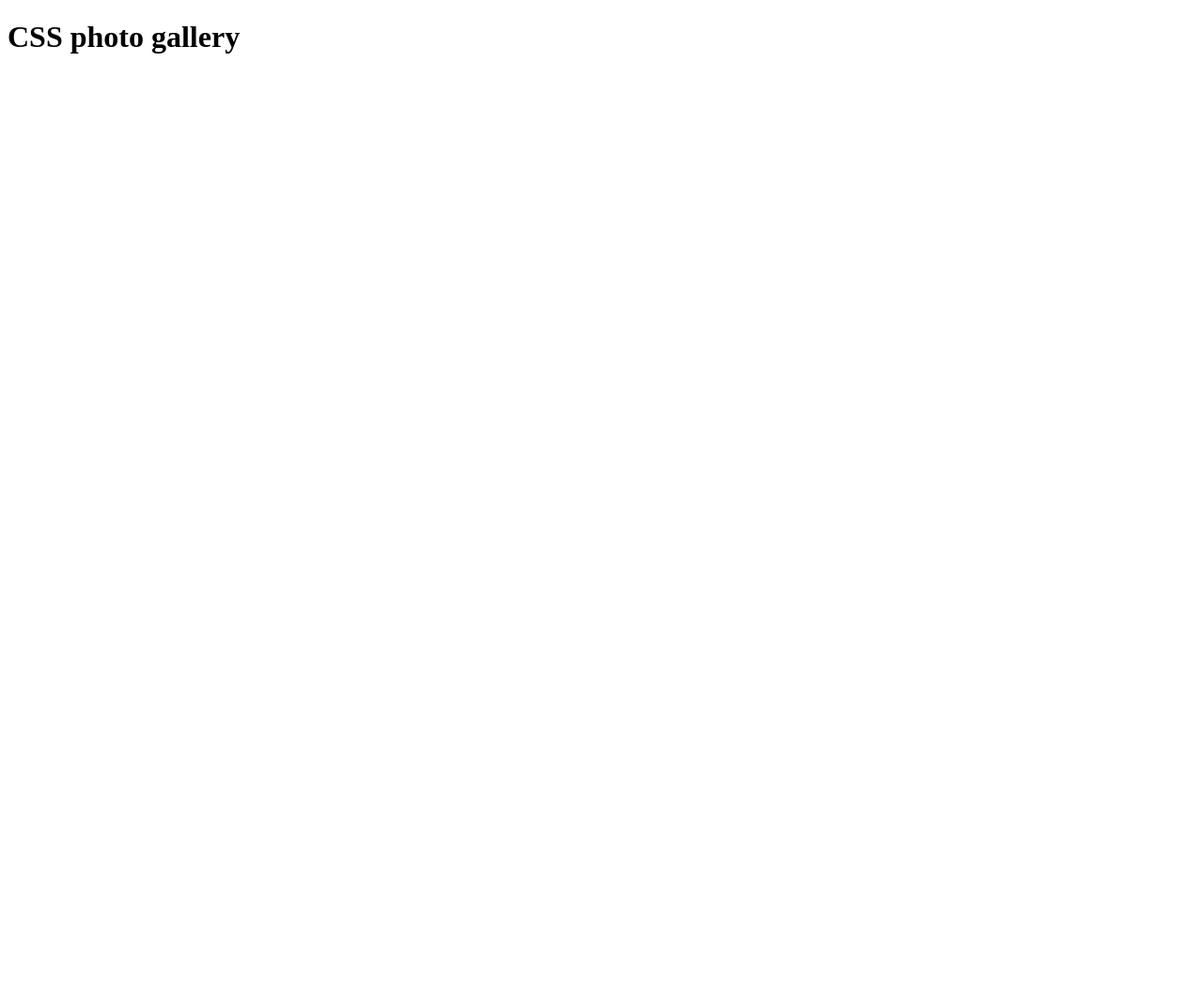
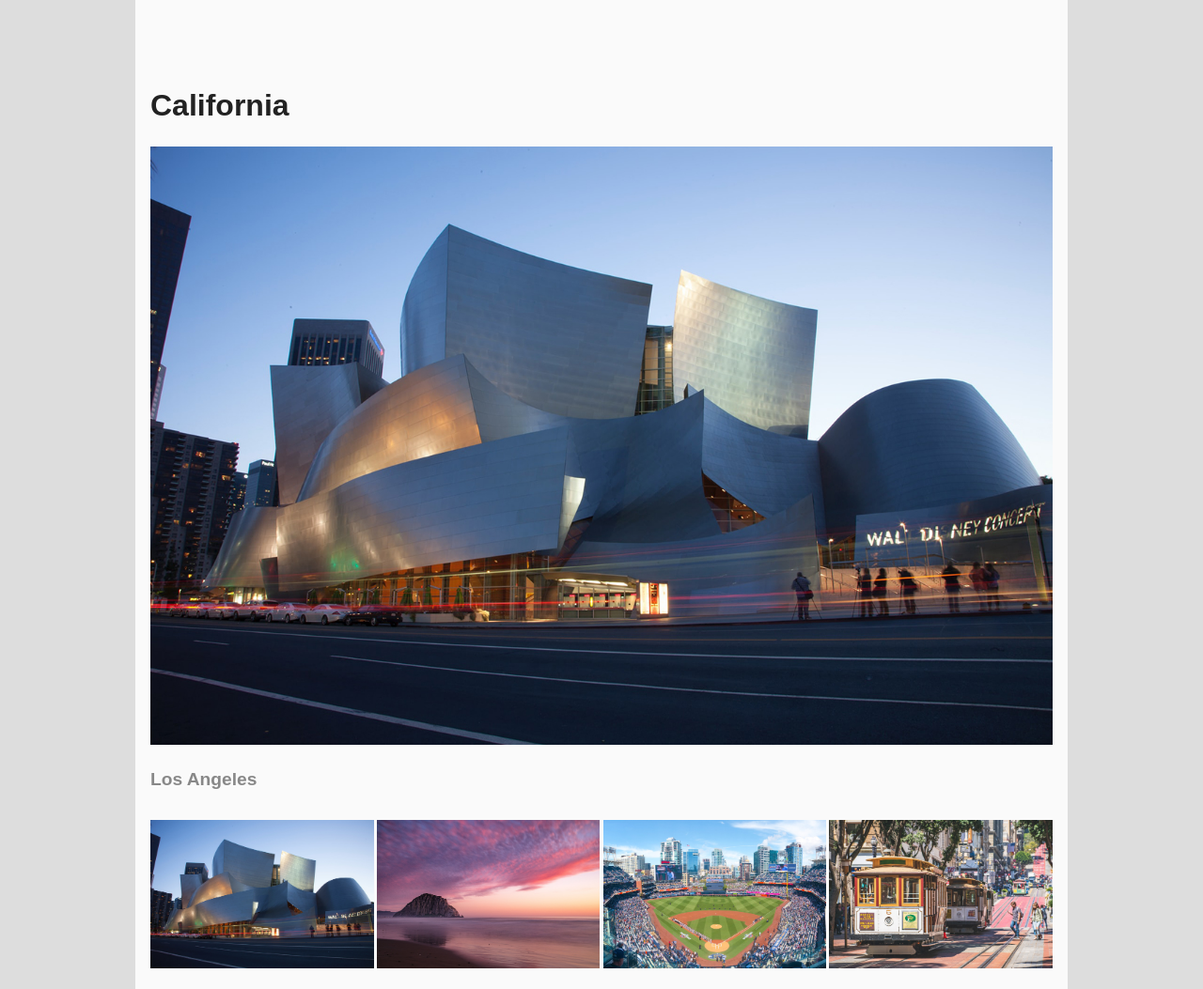
Before and after one commit to apesce29/apesce29.github.io, a plain HTML site: page grc339/css-photo-gallery/index.html in a window 1280 px wide. Shown: the whole page at 94% size. Before the commit the page ends 800 px from the top, so only its background shows below. Drawn offline with Linux system fonts and the light colour scheme.

Commit message:
Add files via upload

```diff
--- a/grc339/css-photo-gallery/index.html
+++ b/grc339/css-photo-gallery/index.html
@@ -1,14 +1,56 @@
 <!doctype html>
-<html lang="en">
+		<html>
 			<head>
 				<meta charset="UTF-8" />
 				<meta name="viewport" content="width=device-width, initial-scale=1" />
-        <meta http-equiv="Cache-Control" content="no-cache, no-store, must-revalidate" />
-        <meta http-equiv="Pragma" content="no-cache" />
-        <meta http-equiv="Expires" content="0" />
-        <title>GRC 339: CSS photo gallery </title>
+				<title>CSS photo gallery</title>
+                <link rel="stylesheet" type="text/css" href="photogallery.css">
 			</head>
 			<body>
-        <h1>CSS photo gallery</h1>
+                <div class="container">
+
+                    <input type="radio" name="item" id="photo1" checked="checked">
+                    <input type="radio" name="item" id="photo2">
+                    <input type="radio" name="item" id="photo3">
+                    <input type="radio" name="item" id="photo4">
+
+                    <h1>California</h1>
+
+                    <main>
+                        <figure>
+                            <img src="linda-pomerantz-zhang-XOeCBcX42s4-unsplash.jpg" alt="Walt Disney Concert Hall in Los Angeles during sunset.">
+                            <figcaption>Los Angeles</figcaption> <!-- Photo by Linda Pomerantz Zhang (@lindapz) on Unsplash. -->
+                        </figure>
+                        <figure>
+                            <img src="kyle-cottrell-UhbHdLZ22SI-unsplash.jpg" alt="Morro Rock in Morro Bay during sunset.">
+                            <figcaption>Morro Bay</figcaption> <!-- Photo by Kyle Cottrell (@kcottrell) on Unsplash. -->
+                        </figure>
+                        <figure>
+                            <img src="megan-ellis-6C35p33MiQ4-unsplash.jpg" alt="View of PetCo Park on a game day in San Diego, with the Downtown skyline in the background." >
+                            <figcaption>San Diego</figcaption>  <!-- Photo by Megan Ellis (@meganmarieee19) on Unsplash. -->
+                        </figure>
+                        <figure>
+                            <img src="daniel-abadia-3hslPaZKqUM-unsplash.jpg" alt="Cable cars on Powell Street in San Francisco on a sunny day.">
+                            <figcaption>San Francisco</figcaption> <!-- Photo by Daniel Abadia (@pixeldan) on Unsplash. -->
+                        </figure>
+                    </main>
+
+                    <nav>
+                        <label for="photo1">
+                            <img src="linda-pomerantz-zhang-XOeCBcX42s4-unsplash.jpg" alt="Walt Disney Concert Hall in Los Angeles during sunset.">
+                        </label>
+                        <label for="photo2">
+                            <img src="kyle-cottrell-UhbHdLZ22SI-unsplash.jpg" alt="Morro Rock in Morro Bay during sunset.">
+                        </label>
+                        <label for="photo3">
+                            <img src="megan-ellis-6C35p33MiQ4-unsplash.jpg" alt="View of PetCo Park on a game day in San Diego, with the Downtown skyline in the background.">
+                        </label>
+                        <label for="photo4">
+                            <img src="daniel-abadia-3hslPaZKqUM-unsplash.jpg" alt="Cable cars on Powell Street in San Francisco on a sunny day.">
+                        </label>
+                    </nav>
+
+                </div>
+
 			</body>
 		</html>
--- /dev/null
+++ b/grc339/css-photo-gallery/photogallery.css
@@ -0,0 +1,69 @@
+/*CSS document*/
+
+body {
+    font-family: sans-serif;
+	line-height: 1.4em;
+	color: #222;
+	background-color: #ddd;
+	box-sizing: border-box;
+    margin: 0;
+    padding: 0;
+}
+
+h1 {
+    padding-top: 2em;
+    margin-bottom: 1em;
+}
+
+img {
+	width: 100%;
+}
+
+
+div.container {
+    background-color: #fafafa;
+    max-width: 60em;
+    margin: 0 auto;
+    padding: 1em;
+}
+
+
+main {
+    position: relative;
+    overflow: hidden;
+    padding-bottom: calc(66.4% + 5em);
+}
+
+figure{
+    margin: 0;
+    width: calc(100%-2em);
+    position: absolute;
+    opacity: 0;
+    transition: opacity 0.5s;
+}
+
+figcaption {
+    font-size: 1.2em;
+    font-weight: bold;
+    margin: 1em 0;
+    color: #888;
+}
+
+
+input:nth-of-type(1):checked ~ main figure:nth-of-type(1),
+input:nth-of-type(2):checked ~ main figure:nth-of-type(2),
+input:nth-of-type(3):checked ~ main figure:nth-of-type(3),
+input:nth-of-type(4):checked ~ main figure:nth-of-type(4){
+    opacity: 1;
+}
+
+nav {
+    display: grid;
+    grid-template-columns: repeat(4, 1fr);
+    grid-gap: 0.2em;
+}
+
+
+input {
+    display: none;
+}
```
Also changed, not shown: grc339/css-photo-gallery/daniel-abadia-3hslPaZKqUM-unsplash.jpg (added), grc339/css-photo-gallery/kyle-cottrell-UhbHdLZ22SI-unsplash.jpg (added), grc339/css-photo-gallery/linda-pomerantz-zhang-XOeCBcX42s4-unsplash.jpg (added), grc339/css-photo-gallery/megan-ellis-6C35p33MiQ4-unsplash.jpg (added). Lines whose indentation alone changed are shown as unchanged.
